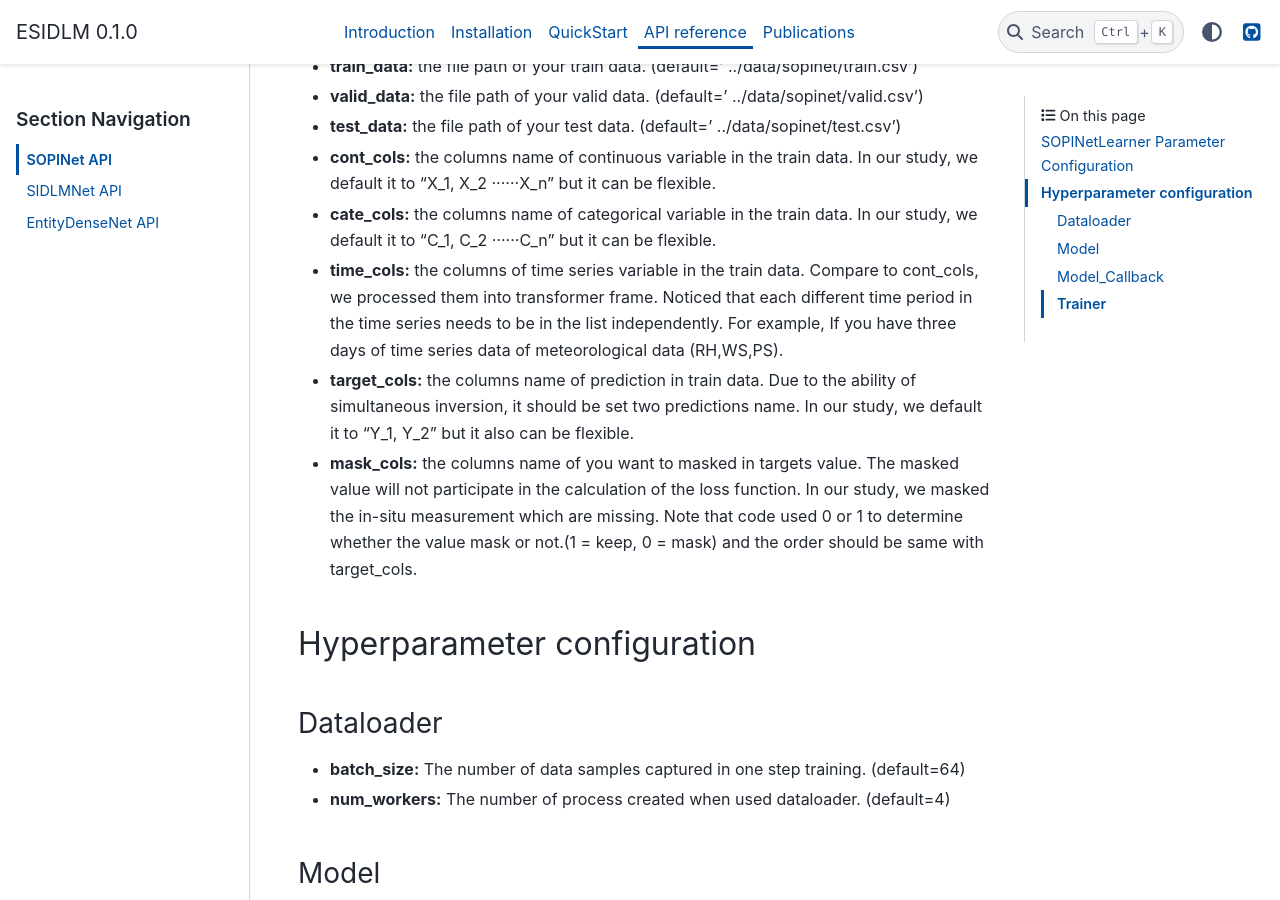
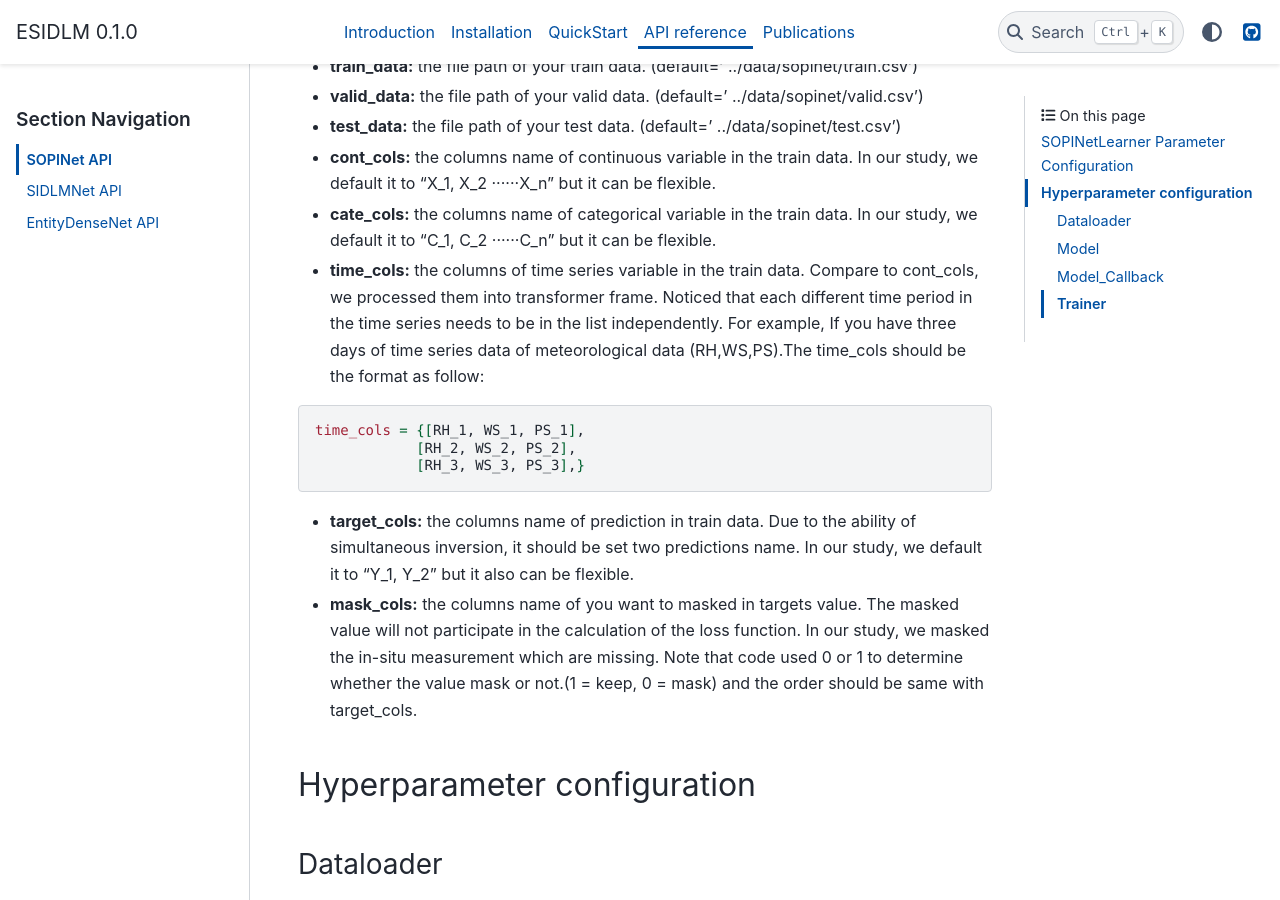
Before and after one commit to Zc-1999/ESIDLM_tutorial, a Sphinx documentation site: the page built from docs/source/api/sopi_api.rst, in a window 1280 px wide and 900 px high, scrolled down 490 px. Built offline with Sphinx 7.4.7 and the PyData theme 0.15.4, drawn with Linux system fonts in a browser that asks for light colours.

Commit message:
revised the timecol

```diff
--- a/docs/source/api/sopi_api.rst
+++ b/docs/source/api/sopi_api.rst
@@ -19,9 +19,17 @@ Data
 - **test_data:** the file path of your test data. (default=’ ../data/sopinet/test.csv’)
 - **cont_cols:** the columns name of continuous variable in the train data. In our study, we default it to “X_1, X_2 ‧‧‧‧‧‧X_n” but it can be flexible.
 - **cate_cols:** the columns name of categorical variable in the train data. In our study, we default it to “C_1, C_2 ‧‧‧‧‧‧C_n” but it can be flexible.
-- **time_cols:** the columns of time series variable in the train data. Compare to cont_cols, we processed them into transformer frame. Noticed that each different time period in the time series needs to be in the list independently. For example, If you have three days of time series data of meteorological data (RH,WS,PS).
+- **time_cols:** the columns of time series variable in the train data. Compare to cont_cols, we processed them into transformer frame. Noticed that each different time period in the time series needs to be in the list independently. For example, If you have three days of time series data of meteorological data (RH,WS,PS).The time_cols should be the format as follow:
+
+.. code-block:: bash
+
+      time_cols = {[RH_1, WS_1, PS_1],
+                  [RH_2, WS_2, PS_2],
+                  [RH_3, WS_3, PS_3],}
+
 - **target_cols:** the columns name of prediction in train data. Due to the ability of simultaneous inversion, it should be set two predictions name. In our study, we default it to “Y_1, Y_2” but it also can be flexible.
 - **mask_cols:** the columns name of you want to masked in targets value. The masked value will not participate in the calculation of the loss function. In our study, we masked the in-situ measurement which are missing. Note that code used 0 or 1 to determine whether the value mask or not.(1 = keep, 0 = mask) and the order should be same with target_cols.
+
 
 Hyperparameter configuration
 ----------------------------
```
Also changed, not shown: 1 other file.
